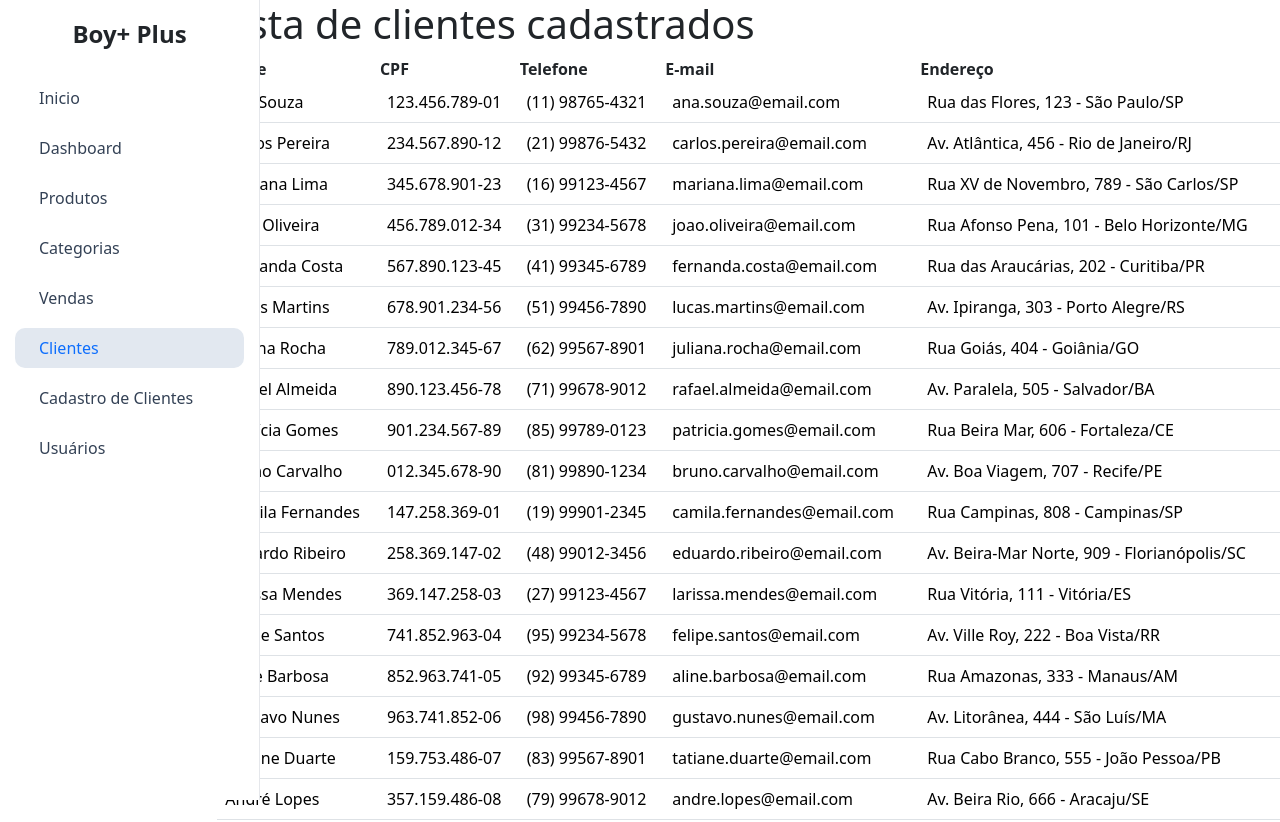
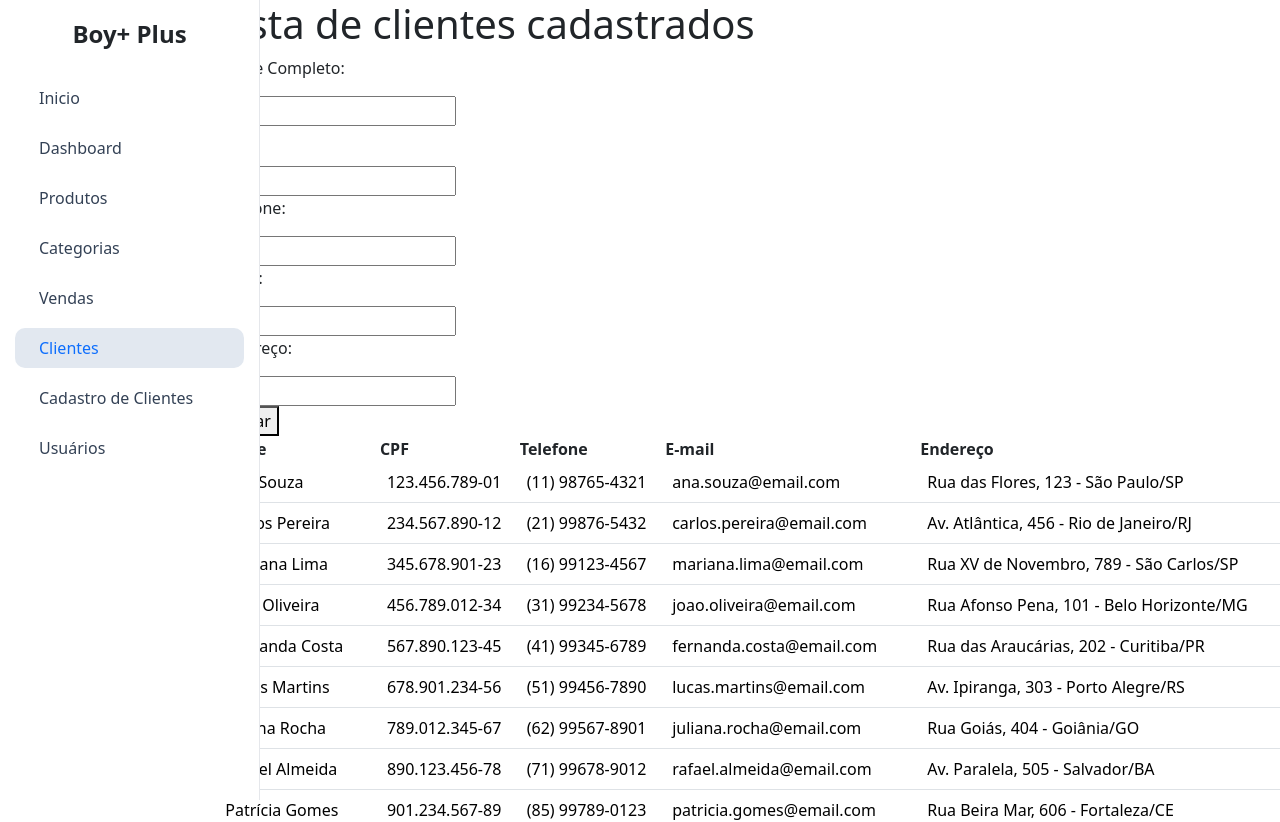
Before and after one commit to matheuskapp/pi-loja, a Next.js app: page /listaclientes in a window 1280 px wide. Shown: the top 822 px of the page. Built offline with nearby package versions, Linux system fonts and the light colour scheme.

Commit message:
incluse inputs, const e use state

```diff
--- a/app/listaclientes/tabela_clientes.js
+++ b/app/listaclientes/tabela_clientes.js
@@ -1,7 +1,16 @@
+'use client'
+import { useState } from "react";
+
+
 function TabelaClientes() {
 
+    const [nome, alteraNome] = useState("")
+    const [cpf, alteraCpf] = useState()
+    const [telefone, alteraTelefone] = useState()
+    const [email, alteraEmail] = useState("")
+    const [endereco, alteraEndereco] = useState("")
 
-    const listaClientes = [
+    const [listaClientes, alteraListaClientes] = useState([
         {
             nome: "Ana Souza",
             cpf: "123.456.789-01",
@@ -142,13 +151,45 @@ function TabelaClientes() {
             email: "rodrigo.azevedo@email.com",
             endereco: "Av. Afonso Pena, 888 - Campo Grande/MS"
         }
-    ];
+    ])
 
+    function salvar(e) {
+        e.preventDefault()
+        const objeto = {
+            nome: nome,
+            cpf: cpf,
+            telefone: telefone,
+            email: email,
+            endereco: endereco,
+
+        }
+        console.log(objeto)
+    }
     return (
+        <div>
+
+            <form onSubmit={salvar}>
+
+                <p>Nome Completo: </p>
+                <input onChange={e => alteraNome(e.target.value)} />
+                <p>CPF: </p>
+                <input onChange={e => alteraCpf(e.target.value)} />
+                <p>Telefone: </p>
+                <input onChange={e => alteraTelefone(e.target.value)} />
+                <p>Email: </p>
+                <input onChange={e => alteraEmail(e.target.value)} />
+                <p>Endereço: </p>
+                <input onChange={e => alteraEndereco(e.target.value)} />
+                <br></br>
+
+                <button>Salvar</button>
 
 
 
-                <div>
+            </form>
+
+
+
 
             <table class="table">
 
```
Lines whose indentation alone changed are shown as unchanged.
